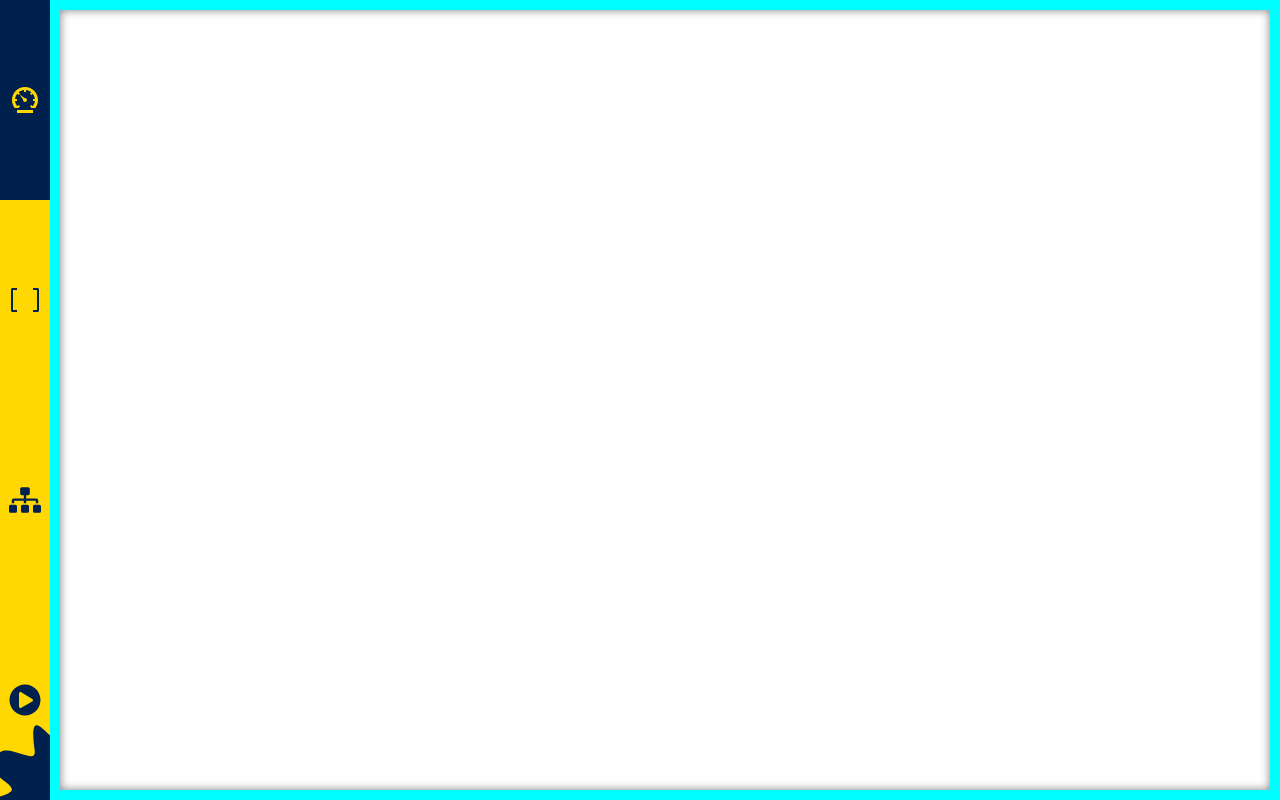
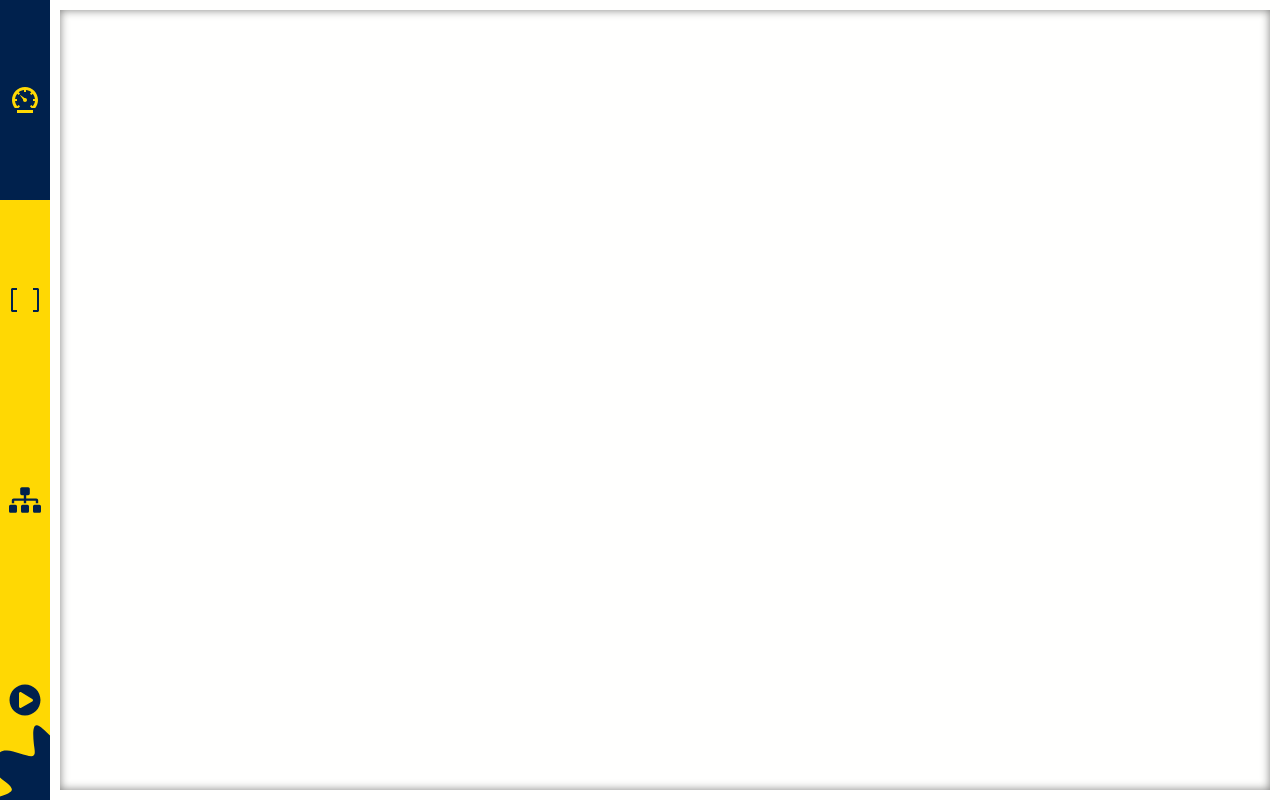
Before and after one commit to This-Is-Prince/sorting-visualizer, a React (Vite) app: page / in a window 1280 px wide. Both pictures are taken after a click on the button "Tap To Go..". Built offline with nearby package versions, Linux system fonts and the light colour scheme.

Commit message:
main bg-color changed

```diff
--- a/src/App.css
+++ b/src/App.css
@@ -100,10 +100,8 @@ GLOBAL CSS END
   display: flex;
   align-items: center;
   justify-content: center;
-  background-color: aqua;
 }
 .main svg {
-  background-color: white;
   box-shadow: inset 0 0 10px rgba(0, 0, 0, 0.5);
 }
 .aside {
```
